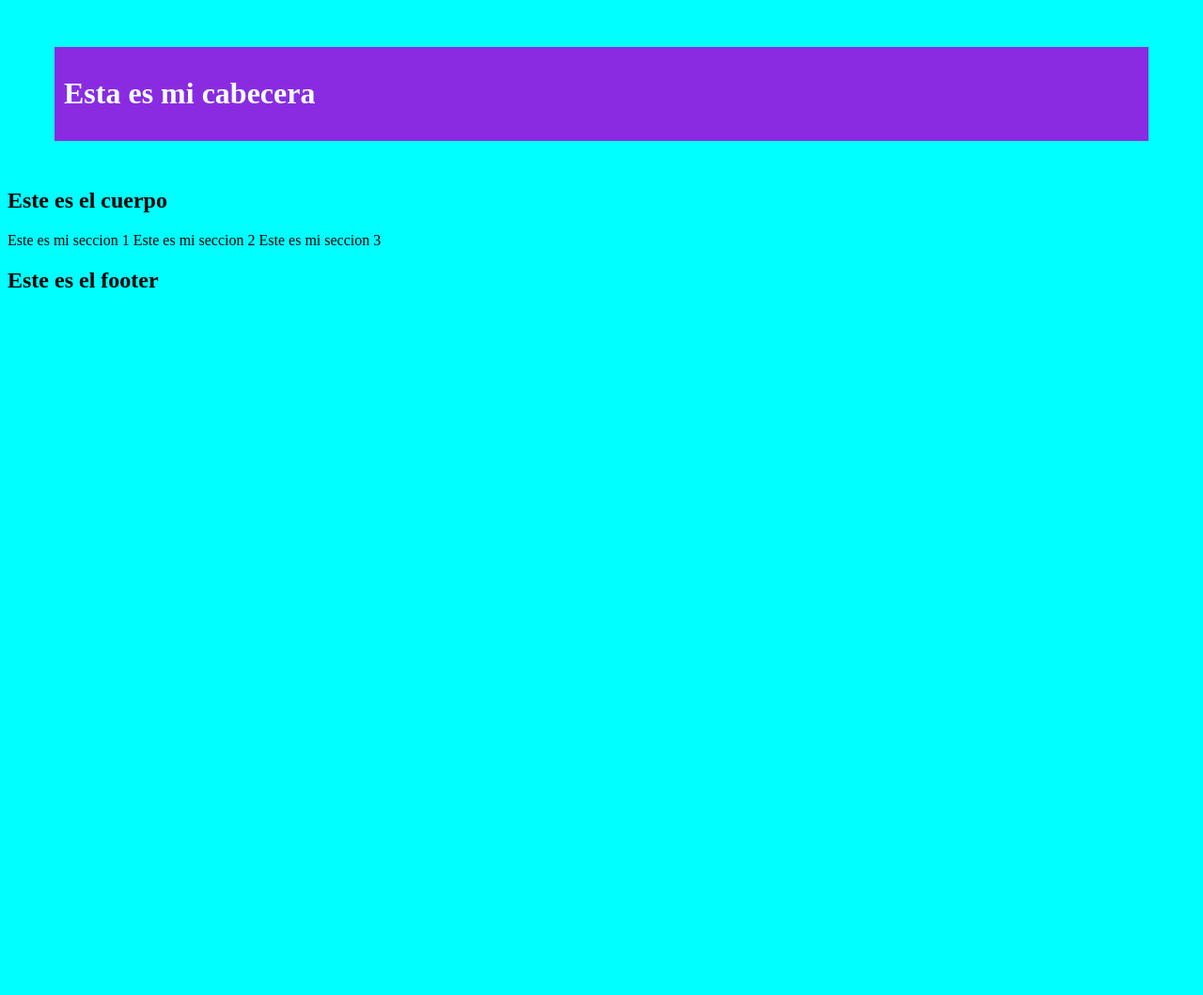
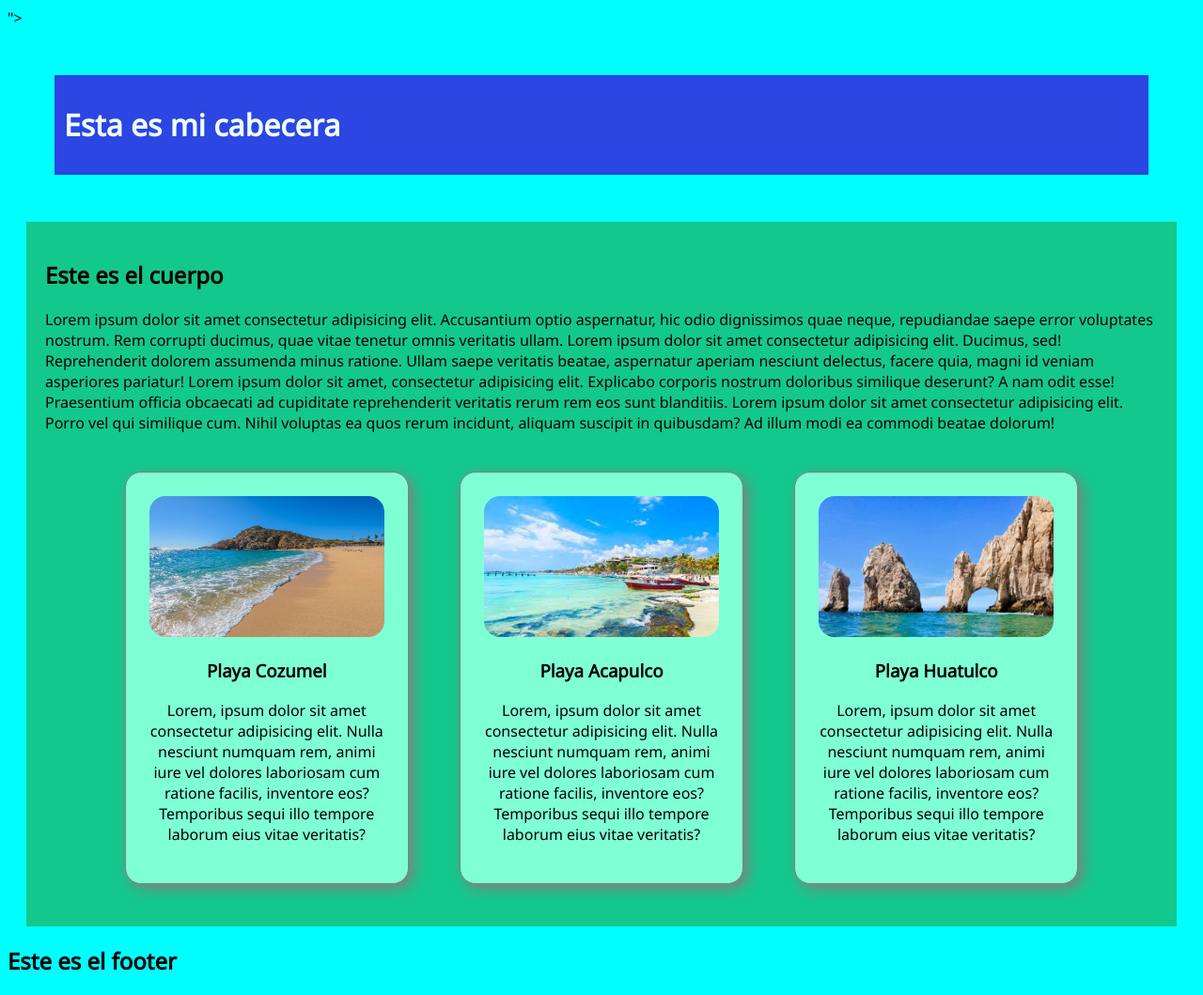
Before and after one commit to MarcialPG/intro-web-MarcialPG, a plain HTML site: page 6-navegador-html-css/6.3-elementos-sitio-web/index.html in a window 1280 px wide. Shown: the whole page at 94% size. Before the commit the page ends 800 px from the top, so only its background shows below. Drawn offline with Linux system fonts and the light colour scheme.

Commit message:
feat: Se agregaron ejemplos de la clase 1 de la semana 3

```diff
--- a/6-navegador-html-css/6.3-elementos-sitio-web/css/style.css
+++ b/6-navegador-html-css/6.3-elementos-sitio-web/css/style.css
@@ -1,16 +1,43 @@
 body{
     background-color: cyan;
+    font-family: 'Noto Sans', sans-serif;
 }
 header{
-    background-color: blueviolet;
+    background-color: rgb(43, 70, 226);
     color: azure;
     padding: 10px;
     margin: 50px;
 }
 
+.secciones{
+    width: 100%;
+    text-align: center;
+
+}
+
 section{
     display: inline-block;
+    margin: 25px;
+    background-color: aquamarine;
+    padding: 25px;
+    border-radius: 17px;
+    box-shadow: 5px 5px 15px gray;
+    border: 1px solid gray;
 }
+
+.beach{
+    width: 250px;
+    height: 150px;
+    border-radius: 17px;
+}
+
+.description{
+    width: 250px;
+}
+
 #cuerpo{
+    background-color: rgb(19, 200, 140);
+    padding: 20px;
+    margin: 0 20px;
 
 }
--- a/6-navegador-html-css/6.3-elementos-sitio-web/index.html
+++ b/6-navegador-html-css/6.3-elementos-sitio-web/index.html
@@ -6,6 +6,9 @@
     <meta name="viewport" content="width=device-width, initial-scale=1.0">
     <title>Elementos de sitio web</title>
     <link rel="stylesheet" href="./css/style.css">
+    <link rel="stylesheet" href="<link rel="preconnect" href="https://fonts.googleapis.com">
+    <link rel="preconnect" href="https://fonts.gstatic.com" crossorigin>
+    <link href="https://fonts.googleapis.com/css2?family=Noto+Sans&display=swap" rel="stylesheet">">
 </head>
 <body>
     <header>
@@ -13,10 +16,29 @@
     </header>
     <div id="cuerpo">
         <h2>Este es el cuerpo</h2>
-        <div>
-            <section>Este es mi seccion 1</section>
-            <section>Este es mi seccion 2</section>
-            <section>Este es mi seccion 3</section>
+        <p>Lorem ipsum dolor sit amet consectetur adipisicing elit. Accusantium optio aspernatur, hic odio dignissimos quae neque, repudiandae saepe error voluptates nostrum. Rem corrupti ducimus, quae vitae tenetur omnis veritatis ullam. Lorem ipsum dolor sit amet consectetur adipisicing elit. Ducimus, sed! Reprehenderit dolorem assumenda minus ratione. Ullam saepe veritatis beatae, aspernatur aperiam nesciunt delectus, facere quia, magni id veniam asperiores pariatur! Lorem ipsum dolor sit amet, consectetur adipisicing elit. Explicabo corporis nostrum doloribus similique deserunt? A nam odit esse! Praesentium officia obcaecati ad cupiditate reprehenderit veritatis rerum rem eos sunt blanditiis. Lorem ipsum dolor sit amet consectetur adipisicing elit. Porro vel qui similique cum. Nihil voluptas ea quos rerum incidunt, aliquam suscipit in quibusdam? Ad illum modi ea commodi beatae dolorum!</p>
+        <div class="secciones">
+            <section>
+                <img class="beach" src="./assets/playa 1.jpg" alt="Playa cozumel">
+                <h3>Playa Cozumel</h3>
+                <div class="description">
+                    <p>Lorem, ipsum dolor sit amet consectetur adipisicing elit. Nulla nesciunt numquam rem, animi iure vel dolores laboriosam cum ratione facilis, inventore eos? Temporibus sequi illo tempore laborum eius vitae veritatis?</p>
+                </div>
+            </section>
+            <section>
+                <img class="beach" src="./assets/playa 2.jpg" alt="Playa acapulco">
+                <h3>Playa Acapulco</h3>
+                <div class="description">
+                    <p>Lorem, ipsum dolor sit amet consectetur adipisicing elit. Nulla nesciunt numquam rem, animi iure vel dolores laboriosam cum ratione facilis, inventore eos? Temporibus sequi illo tempore laborum eius vitae veritatis?</p>
+                </div>
+            </section>
+            <section>
+                <img class="beach" src="./assets/playa 3.jpg" alt="Playa huatulco">
+                <h3>Playa Huatulco</h3>
+                <div class="description">
+                    <p>Lorem, ipsum dolor sit amet consectetur adipisicing elit. Nulla nesciunt numquam rem, animi iure vel dolores laboriosam cum ratione facilis, inventore eos? Temporibus sequi illo tempore laborum eius vitae veritatis?</p>
+                </div>
+            </section>
          </div>
     </div>
     <footer>
```
Also changed, not shown: 6-navegador-html-css/6.3-elementos-sitio-web/assets/playa 1.jpg (added), 6-navegador-html-css/6.3-elementos-sitio-web/assets/playa 2.jpg (added), 6-navegador-html-css/6.3-elementos-sitio-web/assets/playa 3.jpg (added).
